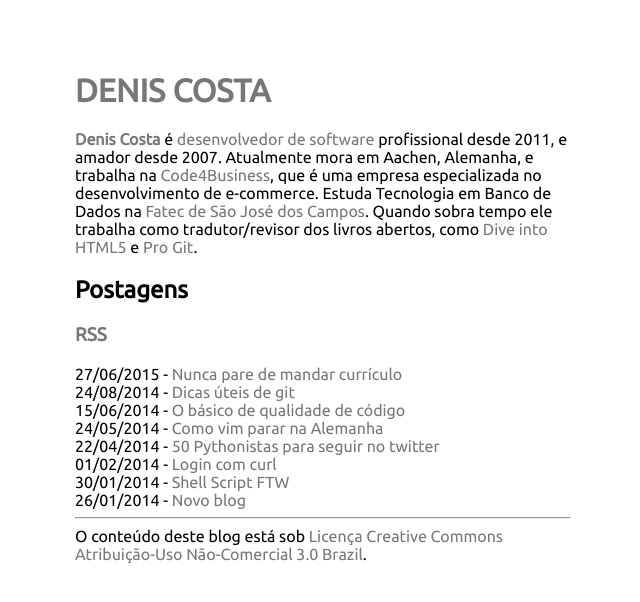
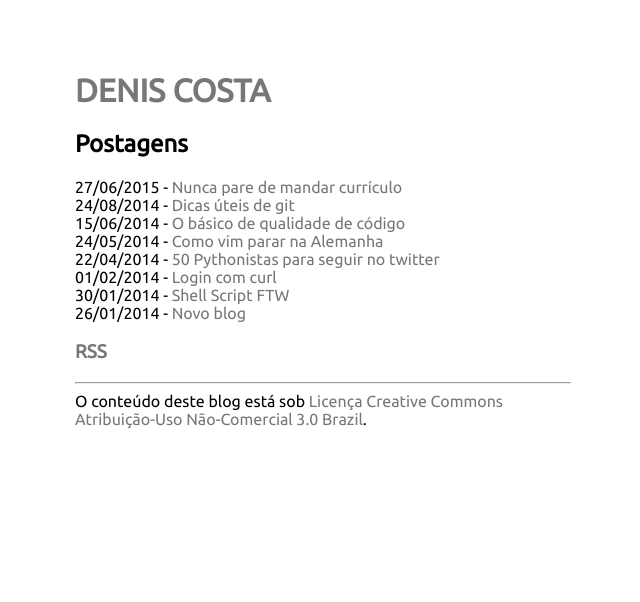
Before and after one commit to deniscostadsc/deniscostadsc.github.io, a Jekyll site: the page built from index.html, in a window 1280 px wide. Shown: the top 602 px of the page, without its empty margins (317-957 px from the left). Built offline with Jekyll 4.4.1, drawn with Linux system fonts in a browser that asks for light colours; Markdown is read by kramdown in place of the engine named in the settings.

Commit message:
Mudando página inicial

```diff
--- a/index.html
+++ b/index.html
@@ -4,18 +4,12 @@ meta_description: Blog sobre programação, Linux, web, Python, C/C++, etc..
 meta_keywords: denis, costa, deniscostadsc, python, shell, linux
 ---
 
-<article>
-    <p>
-        <a href="https://twitter.com/deniscostadsc" title="Meu perfil no Twitter"><strong>Denis Costa</strong></a> é <a href="https://github.com/deniscostadsc" title="Meu perfil no Github">desenvolvedor de software</a> profissional desde 2011, e amador desde 2007. Atualmente mora em Aachen, Alemanha, e trabalha na <a href="http://www.code4business.de" title="Site da Code4Business">Code4Business</a>, que é uma empresa especializada no desenvolvimento de e-commerce. Estuda Tecnologia em Banco de Dados na <a href="http://fatecsjc.edu.br/" title="Site da Fatec de São José dos Campos">Fatec de São José dos Campos</a>. Quando sobra tempo ele trabalha como tradutor/revisor dos livros abertos, como <a href="http://diveintohtml5.com.br/" title="Dive into HTML5 em português.">Dive into HTML5</a> e <a href="http://www.git-scm.com/book/pt-br" title="Pro git em português.">Pro Git</a>.
-    </p>
-</article>
-
 <h2>Postagens</h2>
-
-<a href="/atom.xml"><h3>RSS</h3></a>
 
 {% for post in site.posts %}
     <section>
         <div>{{ post.date | date: '%d/%m/%Y' }} - <a href="{{ post.url }}" title="{{ post.title }}">{{ post.title }}</a></div>
     </section>
 {% endfor %}
+
+<a href="/atom.xml"><h3>RSS</h3></a>
```
